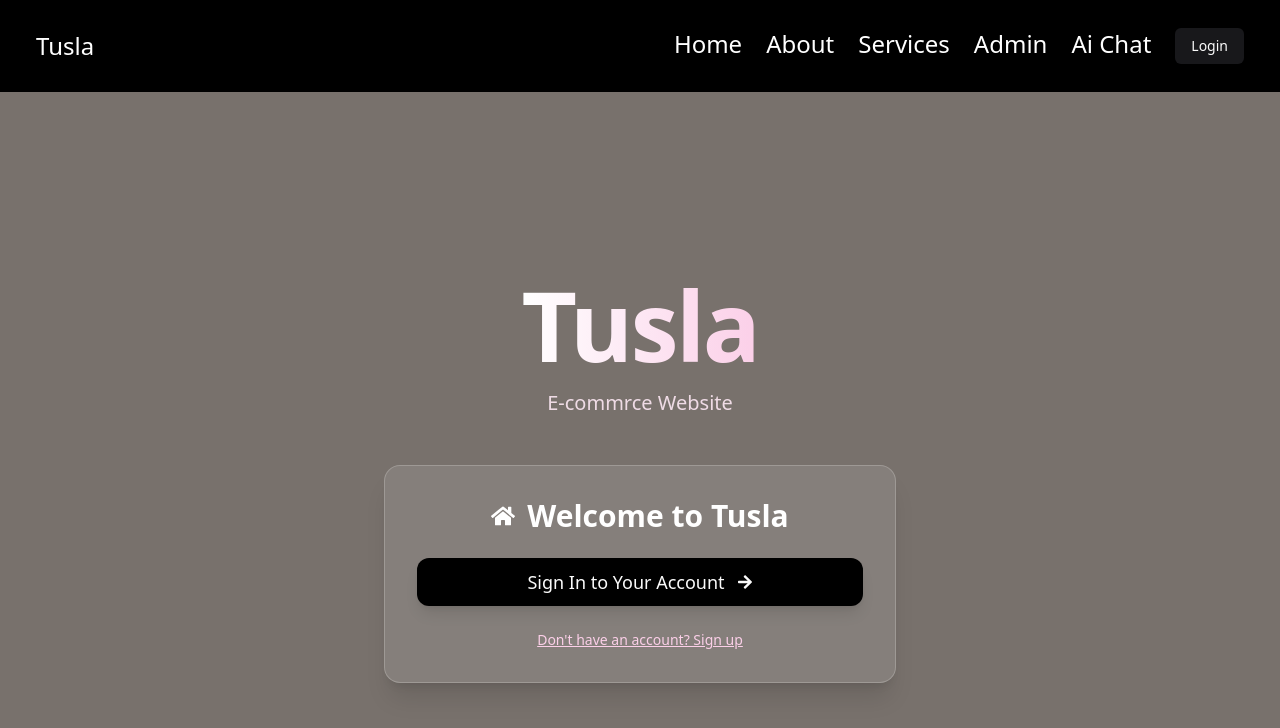
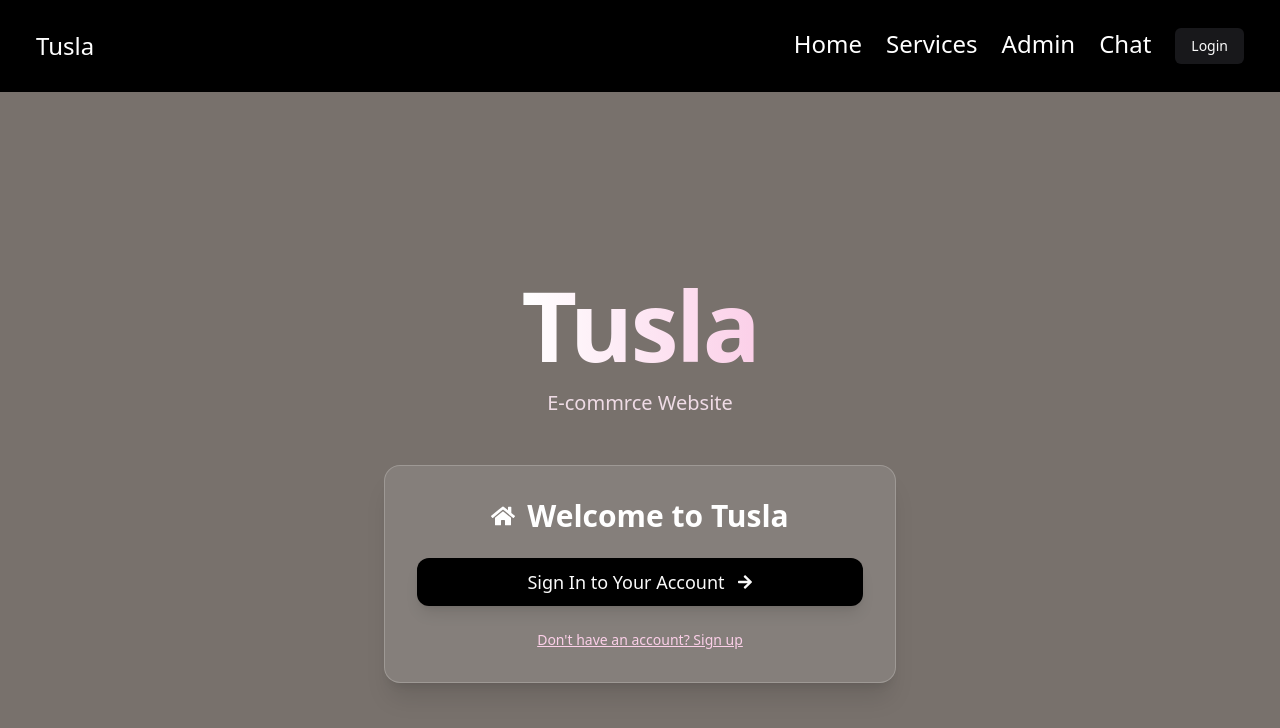
Before and after one commit to AyyAeos/E-commerce-application, a React (Vite) app in the folder client/logis-app/: page / in a window 1280 px wide. Shown: the top 728 px of the page. Built offline with nearby package versions, Linux system fonts and the light colour scheme; no server answers.

Commit message:
refactor: Remove unused About link from NavBar; rename Ai Chat to Chat

```diff
--- a/client/logis-app/src/components/NavBar/NavBar.tsx
+++ b/client/logis-app/src/components/NavBar/NavBar.tsx
@@ -31,9 +31,7 @@ export const NavBar = ({ isLogin, setIsLogin }) => {
         <a href="/" className="hover:text-gray-400">
           Home
         </a>
-        <a href="#" className="hover:text-gray-400">
-          About
-        </a>
+
         <a href="/products" className="hover:text-gray-400">
           Services
         </a>
@@ -41,7 +39,7 @@ export const NavBar = ({ isLogin, setIsLogin }) => {
           Admin
         </a>
         <a href="/chatbots" className="hover:text-gray-400">
-          Ai Chat
+          Chat
         </a>
         {isLogin ? (
           <Button className="hover:text-gray-400" onClick={handleLogout}>
```
